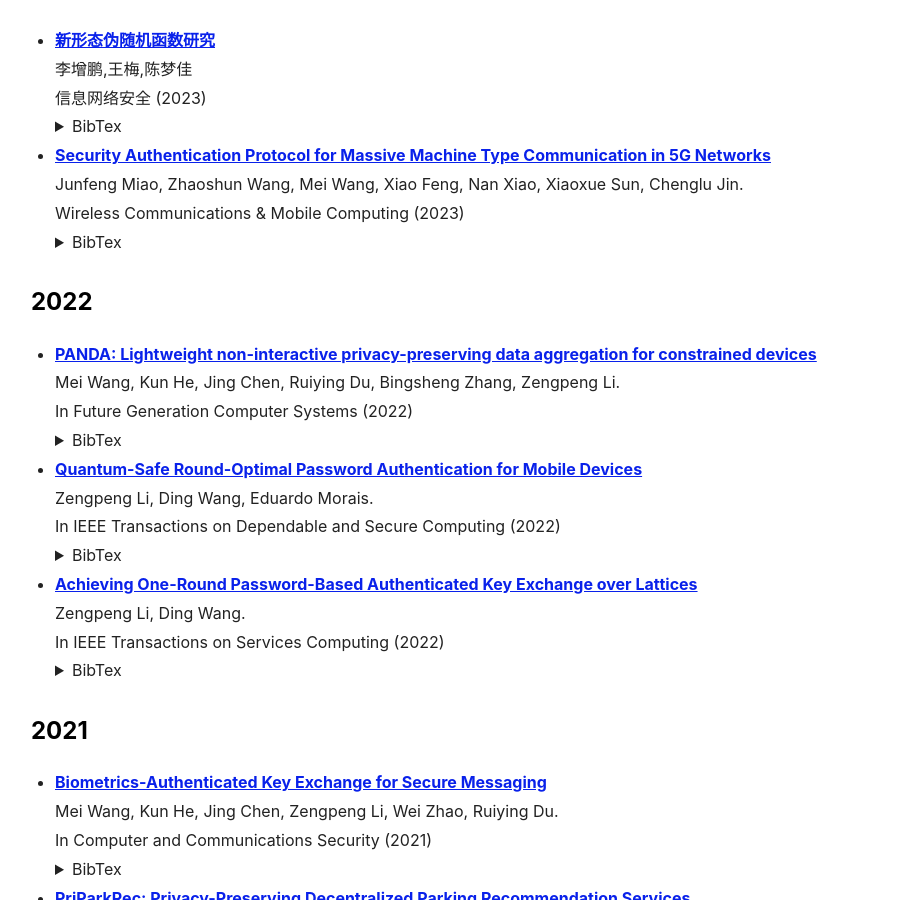
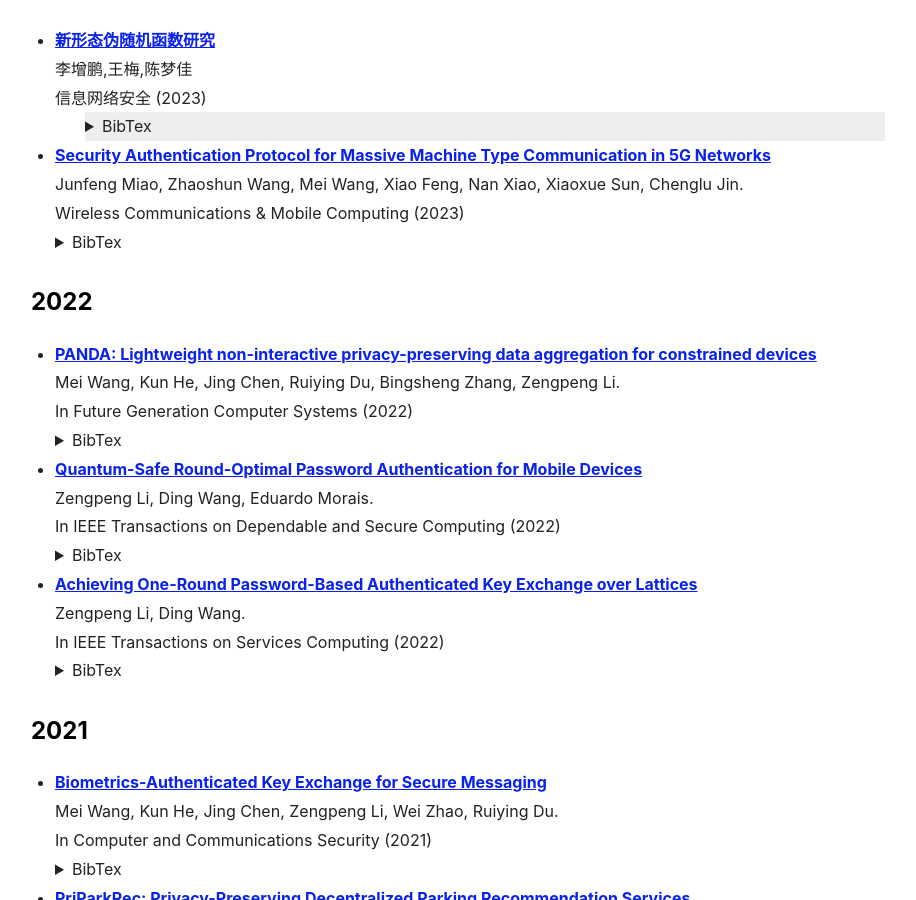
Before and after one commit to sigmasdu/sigmasdu.github.io, a Jekyll site: the page built from research.md, in a window 1280 px wide and 900 px high, scrolled down 965 px. Shown: the whole window, without its empty margins (182-1098 px from the left). Built offline with Jekyll 4.4.1, drawn with Linux system fonts in a browser that asks for light colours; nearby versions of some CDN libraries; our own code applies the rules of GitHub Pages for plain Markdown files.

Commit message:
Update research.md

```diff
--- a/research.md
+++ b/research.md
@@ -42,24 +42,24 @@ Generally, the list my publications can be found on DBLP, Researchgate, Schloar,
 - [新形态伪随机函数研究](http://netinfo-security.org/CN/10.3969/j.issn.1671-1122.2023.05.002)
   李增鹏,王梅,陈梦佳
   信息网络安全 (2023)
-  <details>
+  <details style="background-color:#eceeef;margin-left: 30px;">
     <summary>BibTex</summary>
 
-          @article{李增鹏:11,  <br>
-          author = {李增鹏, 王梅, 陈梦佳},  <br>
-          title = {新形态伪随机函数研究},<br>
-          publisher = {信息网络安全},<br>
-          year = {2023},<br>
-          journal = {信息网络安全},<br>
-          volume = {23},<br>
-          number = {5},<br>
-          eid = {11},<br>
-          numpages = {10},<br>
-          pages = {11},<br>
-          keywords = {;格基密码学;全同态加密;安全多方计算;伪随机函数;密文安全计算},<br>
-          url = {http://netinfo-security.org/CN/abstract/article_7617.shtml},<br>
-          doi = {10.3969/j.issn.1671-1122.2023.05.002}<br>
-          }<br>
+      @article{李增鹏:11,  <br>
+      author = {李增鹏, 王梅, 陈梦佳},  <br>
+      title = {新形态伪随机函数研究},<br>
+      publisher = {信息网络安全},<br>
+      year = {2023},<br>
+      journal = {信息网络安全},<br>
+      volume = {23},<br>
+      number = {5},<br>
+      eid = {11},<br>
+      numpages = {10},<br>
+      pages = {11},<br>
+      keywords = {;格基密码学;全同态加密;安全多方计算;伪随机函数;密文安全计算},<br>
+      url = {http://netinfo-security.org/CN/abstract/article_7617.shtml},<br>
+      doi = {10.3969/j.issn.1671-1122.2023.05.002}<br>
+      }<br>
   </details>
 
 - [Security Authentication Protocol for Massive Machine Type Communication in 5G Networks](https://doi.org/10.1155/2023/6086686)
@@ -68,18 +68,18 @@ Generally, the list my publications can be found on DBLP, Researchgate, Schloar,
   <details>
     <summary>BibTex</summary>
 
-      @article{10.1155/2023/6086686,
-      author = {Miao, Junfeng and Wang, Zhaoshun and Wang, Mei and Feng, Xiao and Xiao, Nan and Sun, Xiaoxue and Jin, Chenglu},
-      title = {Security Authentication Protocol for Massive Machine Type Communication in 5G Networks},
-      year = {2023},
-      issue_date = {2023},
-      publisher = {John Wiley and Sons Ltd.},
-      address = {GBR},
-      volume = {2023},
-      issn = {1530-8669},
-      url = {https://doi.org/10.1155/2023/6086686},
-      doi = {10.1155/2023/6086686},
-      }
+      @article{10.1155/2023/6086686,<br>
+      author = {Miao, Junfeng and Wang, Zhaoshun and Wang, Mei and Feng, Xiao and Xiao, Nan and Sun, Xiaoxue and Jin, Chenglu},<br>
+      title = {Security Authentication Protocol for Massive Machine Type Communication in 5G Networks},<br>
+      year = {2023},<br>
+      issue_date = {2023},<br>
+      publisher = {John Wiley and Sons Ltd.},<br>
+      address = {GBR},<br>
+      volume = {2023},<br>
+      issn = {1530-8669},<br>
+      url = {https://doi.org/10.1155/2023/6086686},<br>
+      doi = {10.1155/2023/6086686},<br>
+      }<br>
   </details>
 
 
@@ -92,18 +92,18 @@ Generally, the list my publications can be found on DBLP, Researchgate, Schloar,
   <details>
     <summary>BibTex</summary>
 
-      @article{WANG202228,
-      title = {PANDA: Lightweight non-interactive privacy-preserving data aggregation for constrained devices},
-      journal = {Future Generation Computer Systems},
-      volume = {131},
-      pages = {28-42},
-      year = {2022},
-      issn = {0167-739X},
-      doi = {https://doi.org/10.1016/j.future.2022.01.007},
-      url = {https://www.sciencedirect.com/science/article/pii/S0167739X22000152},
-      author = {Mei Wang and Kun He and Jing Chen and Ruiying Du and Bingsheng Zhang and Zengpeng Li},
-      keywords = {Privacy-preserving data aggregation, Trusted Execution Environment}
-      }
+      @article{WANG202228,<br>
+      title = {PANDA: Lightweight non-interactive privacy-preserving data aggregation for constrained devices},<br>
+      journal = {Future Generation Computer Systems},<br>
+      volume = {131},<br>
+      pages = {28-42},<br>
+      year = {2022},<br>
+      issn = {0167-739X},<br>
+      doi = {https://doi.org/10.1016/j.future.2022.01.007},<br>
+      url = {https://www.sciencedirect.com/science/article/pii/S0167739X22000152},<br>
+      author = {Mei Wang and Kun He and Jing Chen and Ruiying Du and Bingsheng Zhang and Zengpeng Li},<br>
+      keywords = {Privacy-preserving data aggregation, Trusted Execution Environment}<br>
+      }<br>
   </details>
 
 - [Quantum-Safe Round-Optimal Password Authentication for Mobile Devices](https://ieeexplore.ieee.org/abstract/document/9272675)
```
